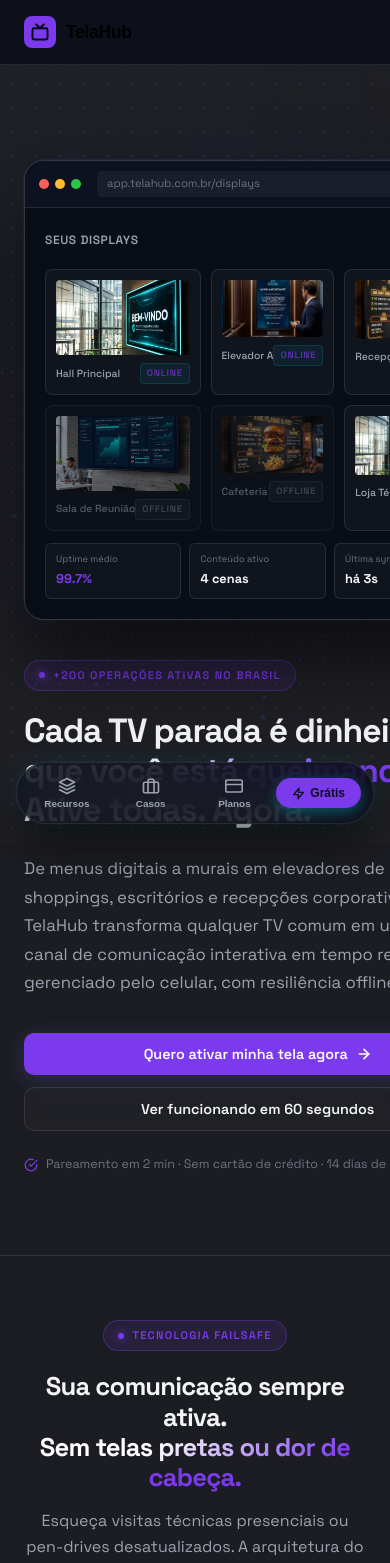
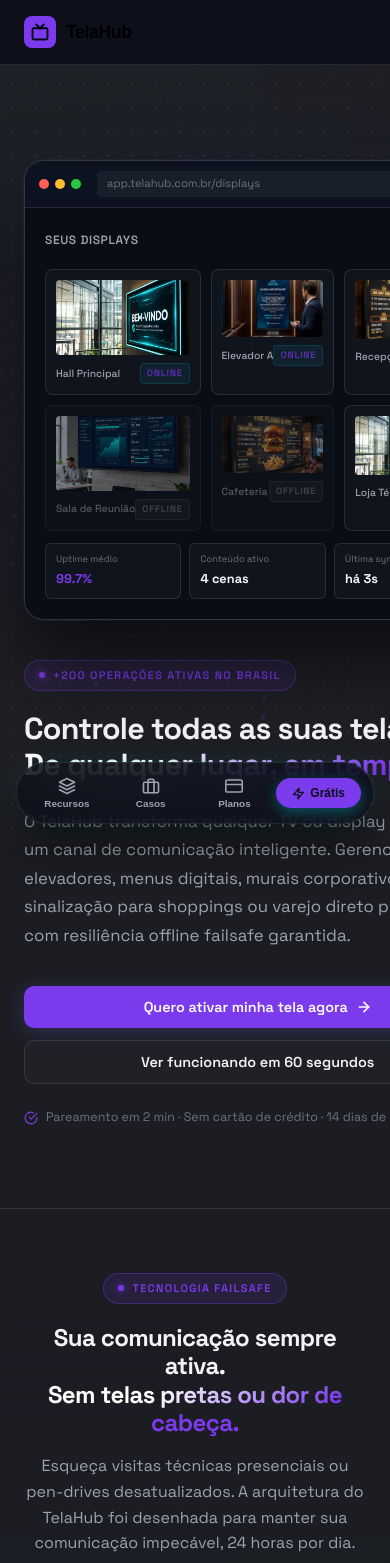
Before and after one commit to AbnerSantosss/site-telas, a React (Vite) app in the folder frontend/: page / in a window 390 px wide. Shown: the top 1563 px of the page. Built offline with nearby package versions, Linux system fonts and the light colour scheme; a web font is replaced by a local one.

Commit message:
refatoracao de tipografia responsiva e aprimoramento da copy na hero

```diff
--- a/frontend/src/components/Hero.jsx
+++ b/frontend/src/components/Hero.jsx
@@ -18,12 +18,11 @@
           <div className="hero-content">
             <div className="label animate-in">+200 operações ativas no Brasil</div>
             <h1 id="hero-heading" className="hero-headline animate-in">
-              Cada TV parada é dinheiro<br />
-              <span className="text-gradient">que você está queimando.</span><br />
-              Ative todas. Agora.
+              Controle todas as suas telas.<br />
+              <span className="text-gradient">De qualquer lugar, em tempo real.</span>
             </h1>
             <p className="hero-subheadline animate-in">
-              De menus digitais a murais em elevadores de condomínio, shoppings, escritórios e recepções corporativas. O TelaHub transforma qualquer TV comum em um poderoso canal de comunicação interativa em tempo real — gerenciado pelo celular, com resiliência offline failsafe.
+              O TelaHub transforma qualquer TV ou display comum em um canal de comunicação inteligente. Gerencie avisos em elevadores, menus digitais, murais corporativos e sinalização para shoppings ou varejo direto pelo celular, com resiliência offline failsafe garantida.
             </p>
             <div className="hero-actions animate-in">
               <button onClick={() => triggerConversionModal('Starter')} className="btn btn-primary">
--- a/frontend/src/index.css
+++ b/frontend/src/index.css
@@ -174,12 +174,12 @@
 h1, h2, h3, h4 {
   font-family: var(--font-title);
   line-height: 1.18;
-  letter-spacing: -0.03em;
+  letter-spacing: -0.025em;
   font-weight: 700;
 }
-h1 { font-size: clamp(2.6rem, 6vw, 4.4rem); font-weight: 800; }
-h2 { font-size: clamp(2.0rem, 4vw, 2.8rem); font-weight: 750; }
-h3 { font-size: 1.3rem; font-weight: 650; }
+h1 { font-size: clamp(2.2rem, 3.8vw, 3.4rem); font-weight: 800; }
+h2 { font-size: clamp(1.7rem, 2.8vw, 2.2rem); font-weight: 750; }
+h3 { font-size: clamp(1.1rem, 1.8vw, 1.35rem); font-weight: 650; }
 h4 { font-size: 1.0rem; font-weight: 600; }
 
 .text-gradient {
@@ -321,7 +321,7 @@
   gap: 72px;
   align-items: center;
 }
-.hero-content { max-width: 560px; }
+.hero-content { max-width: 600px; }
 .hero-headline { margin-bottom: 24px; }
 .hero-subheadline {
   font-size: 1.05rem;
@@ -1401,8 +1401,8 @@
 }
 
 @media (max-width: 600px) {
-  h1 { font-size: 2.1rem; }
-  h2 { font-size: 1.6rem; }
+  h1 { font-size: 1.9rem; }
+  h2 { font-size: 1.5rem; }
   .hero-actions { flex-direction: column; align-items: stretch; width: 100%; gap: 12px; }
   .btn { width: 100%; justify-content: center; }
   .cta-strip-actions { flex-direction: column; }
```
Also changed, not shown: 1 other file (tests, documents, lock files or other folders).
